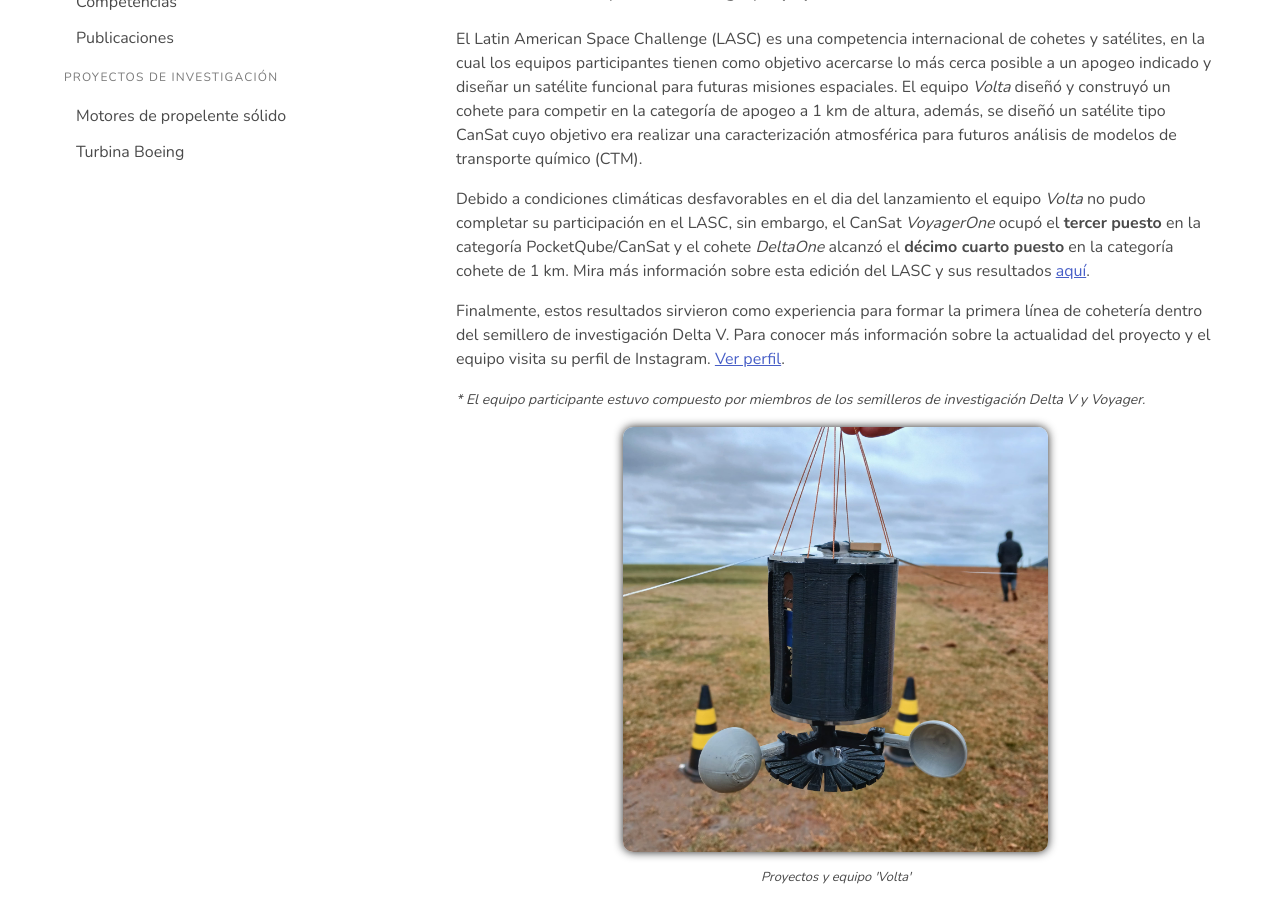
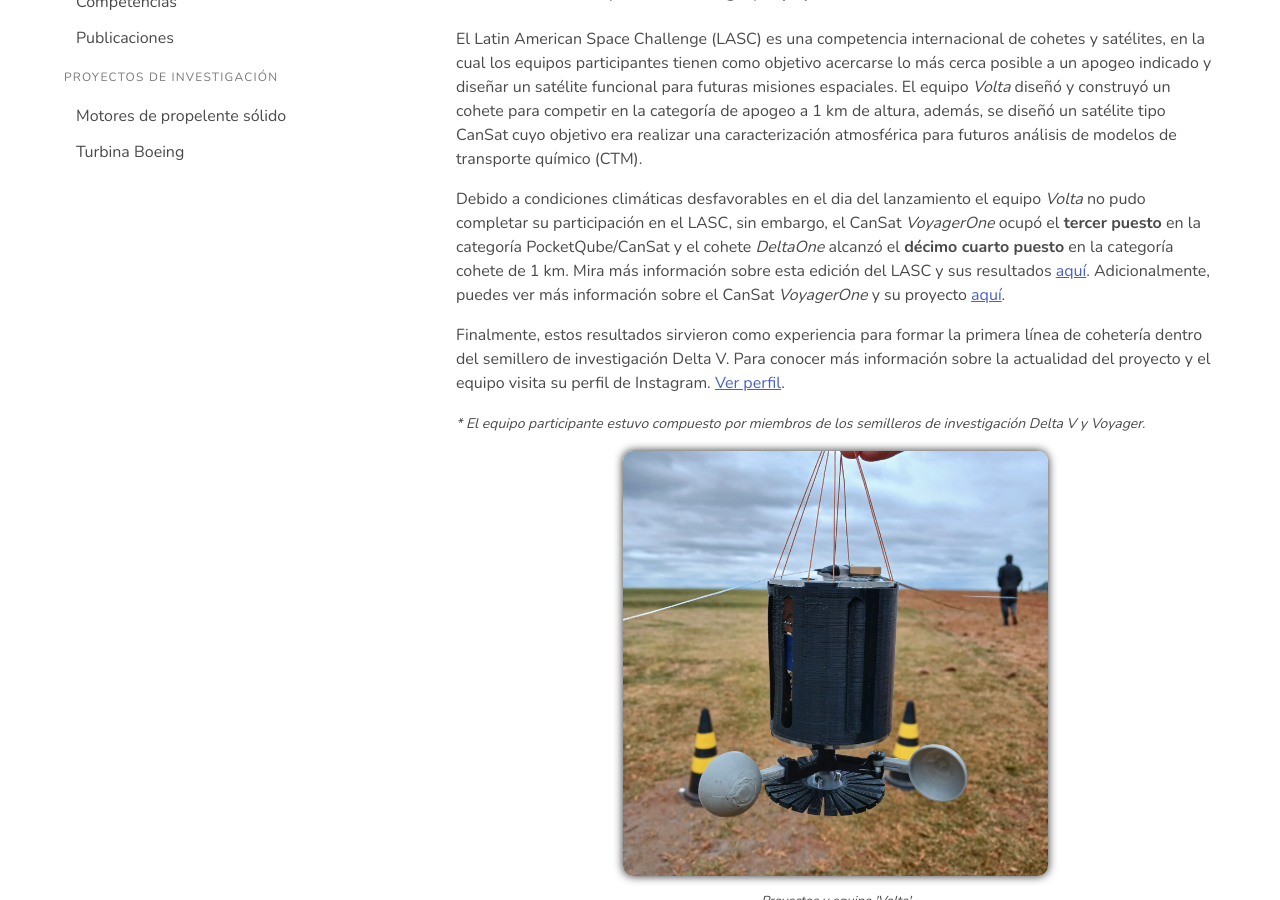
Before and after one commit to Zagil3112/zagil3112.github.io, a Jekyll site: the page built from deltav/contests.html, in a window 1280 px wide and 900 px high, scrolled down 495 px. Built offline with Jekyll 4.4.1, drawn with Linux system fonts in a browser that asks for light colours.

Commit message:
Contests update for LASC

```diff
--- a/deltav/contests.html
+++ b/deltav/contests.html
@@ -21,10 +21,12 @@ layout: deltav
         para futuras misiones espaciales. El equipo <i>Volta</i> diseñó y construyó un cohete para competir en la categoría de apogeo
         a 1 km de altura, además, se diseñó un satélite tipo CanSat cuyo objetivo era realizar una caracterización atmosférica
         para futuros análisis de modelos de transporte químico (CTM).</p>
-    <p>Debido a condiciones climáticas desfavorables en el dia del lanzamiento el equipo <i>Volta</i> no pudo completar su participación en
+   <p>Debido a condiciones climáticas desfavorables en el dia del lanzamiento el equipo <i>Volta</i> no pudo completar su participación en
         el LASC, sin embargo, el CanSat <i>VoyagerOne</i> ocupó el <b>tercer puesto</b> en la categoría PocketQube/CanSat y el cohete <i>DeltaOne</i> alcanzó
         el <b>décimo cuarto puesto</b> en la categoría cohete de 1 km. Mira más información sobre esta edición del LASC y sus resultados
-        <a href="https://www.lasc.space/past-events/2023-lasc" target="_blank"><u>aquí</u></a>.</p>
+        <a href="https://www.lasc.space/past-events/2023-lasc" target="_blank"><u>aquí</u></a>. Adicionalmente, puedes ver más información sobre el CanSat
+        <i>VoyagerOne</i> y su proyecto
+        <a href="https://drive.google.com/file/d/1UayFdKlA6NNQ45nRQtN13OMRHTdILArn/view?usp=drive_link" target="_blank"><u>aquí</u></a>.</p>
     <p>Finalmente, estos resultados sirvieron como experiencia para formar la primera línea de cohetería dentro del semillero de investigación Delta V.
         Para conocer más información sobre la actualidad del proyecto y el equipo visita su perfil de Instagram.
         <a href="https://www.instagram.com/volta_udea/" target="_blank"><u>Ver perfil</u></a>.</p>
--- a/voyager/contests.html
+++ b/voyager/contests.html
@@ -24,7 +24,9 @@ layout: voyager
     <p>Debido a condiciones climáticas desfavorables en el dia del lanzamiento el equipo <i>Volta</i> no pudo completar su participación en
         el LASC, sin embargo, el CanSat <i>VoyagerOne</i> ocupó el <b>tercer puesto</b> en la categoría PocketQube/CanSat y el cohete <i>DeltaOne</i> alcanzó
         el <b>décimo cuarto puesto</b> en la categoría cohete de 1 km. Mira más información sobre esta edición del LASC y sus resultados
-        <a href="https://www.lasc.space/past-events/2023-lasc" target="_blank"><u>aquí</u></a>.</p>
+        <a href="https://www.lasc.space/past-events/2023-lasc" target="_blank"><u>aquí</u></a>. Adicionalmente, puedes ver más información sobre el CanSat
+        <i>VoyagerOne</i> y su proyecto
+        <a href="https://drive.google.com/file/d/1UayFdKlA6NNQ45nRQtN13OMRHTdILArn/view?usp=drive_link" target="_blank"><u>aquí</u></a>.</p>
     <p>Finalmente, estos resultados sirvieron como experiencia para formar la primera línea de cohetería dentro del semillero de investigación Delta V.
         Para conocer más información sobre la actualidad del proyecto y el equipo visita su perfil de Instagram.
         <a href="https://www.instagram.com/volta_udea/" target="_blank"><u>Ver perfil</u></a>.</p>
```
Also changed, not shown: 2 other files.
